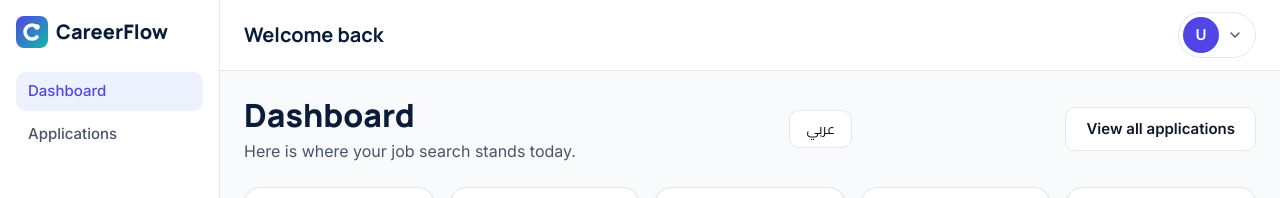
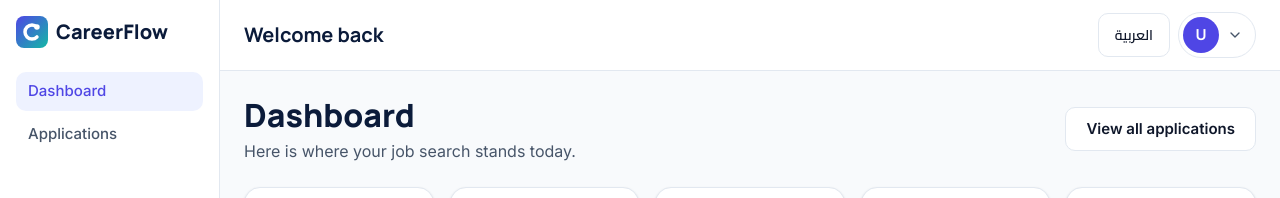
Before and after one commit to Raheeq2004/careerflow, a React (Vite) app: page /login in a window 1280 px wide. Both pictures are taken after typing "name@example.com", "Sample123" into the empty fields and a click on the button "Log in". Shown: the top 198 px of the page. Built offline with nearby package versions, Linux system fonts and the light colour scheme.

Commit message:
CF-FE-023: add language switcher component

```diff
--- a/src/components/UI/Header.jsx
+++ b/src/components/UI/Header.jsx
@@ -1,5 +1,6 @@
 import { useProfile } from "../../context/ProfileContext";//for the data from the provider
 import ProfileMenu from "./ProfileMenu";
+import LanguageSwitcher from "./LanguageSwitcher";
 
 function Header() {
   const { profile } = useProfile();
@@ -13,7 +14,10 @@ function Header() {
       <h1 className="font-heading text-lg font-bold text-navy md:text-xl">
         {firstName ? `Welcome back, ${firstName}` : "Welcome back"}
       </h1>
-      <ProfileMenu name={name} />
+      <div className="flex items-center gap-2">
+        <LanguageSwitcher />
+        <ProfileMenu name={name} />
+      </div>
     </header>
   );
 }
--- /dev/null
+++ b/src/components/UI/LanguageSwitcher.jsx
@@ -0,0 +1,21 @@
+import { useTranslation } from "react-i18next";
+
+function LanguageSwitcher({ className = "" }) {
+  const { i18n } = useTranslation(); //to read and change the language.
+  const isArabic = i18n.resolvedLanguage === "ar";
+  const nextLanguage = isArabic ? "en" : "ar"; //The language the button will switch to.
+
+  return (
+    <button
+      type="button"
+      lang={nextLanguage}
+      aria-label={isArabic ? "Switch to English" : "التبديل إلى العربية"}
+      onClick={() => i18n.changeLanguage(nextLanguage)}
+      className={`min-h-11 rounded-control border border-line bg-white px-4 text-sm font-semibold text-ink transition-colors hover:bg-page focus-visible:outline-2 focus-visible:outline-brand ${className}`}
+    >
+      {isArabic ? "English" : "العربية"}
+    </button>
+  );
+}
+
+export default LanguageSwitcher;
--- a/src/features/auth/components/AuthLayout.jsx
+++ b/src/features/auth/components/AuthLayout.jsx
@@ -1,5 +1,7 @@
 import Logo from "../../../components/UI/Logo";
 import AuthSidePanel from "./AuthSidePanel";
+
+import LanguageSwitcher from "../../../components/UI/LanguageSwitcher";
 
 function AuthLayout({
   children,
@@ -14,6 +16,9 @@ function AuthLayout({
 
       <main className="flex items-center justify-center bg-white px-4 py-10 sm:px-6">
         <div className="w-full max-w-sm">
+          <div className="mb-6 flex justify-end">
+            <LanguageSwitcher />
+          </div>
           <div className="mb-8 lg:hidden">
             <Logo tone="light" to="/" />
             <div className="mt-4 rounded-card bg-brand-gradient px-4 py-3 text-white">
--- a/src/features/dashboard/pages/Dashboard.jsx
+++ b/src/features/dashboard/pages/Dashboard.jsx
@@ -6,7 +6,9 @@ import UpcomingActions from "../components/UpcomingActions";
 import { useTranslation } from "react-i18next";
 
 function Dashboard() {
-  const { t, i18n } = useTranslation();
+     const { t } = useTranslation();
+
+
   const { applications } = useApplicationsFeature();
 
   const total = applications.length;
@@ -40,15 +42,7 @@ function Dashboard() {
           </h2>
           <p className="mt-1 text-muted">{t("dashboard.subtitle")}</p>
         </div>
-        <button
-          type="button"
-          onClick={() =>
-            i18n.changeLanguage(i18n.resolvedLanguage === "ar" ? "en" : "ar")
-          } //i18n.changeLanguage(...) switches the language.
-          className="rounded-control border border-line bg-white px-4 py-2 text-sm"
-        >
-          {i18n.resolvedLanguage === "ar" ? "EN" : "عربي"}
-        </button>
+
         <Link
           to="/app/applications"
           className="inline-flex min-h-11 items-center rounded-control border border-line bg-white px-5 text-[15px] font-semibold text-ink transition-colors hover:bg-page focus-visible:outline-2 focus-visible:outline-brand"
--- a/src/features/landing/components/Navbar.jsx
+++ b/src/features/landing/components/Navbar.jsx
@@ -4,6 +4,8 @@ import { navLinks } from "../data/navLinks";
 import Logo from "../../../components/UI/Logo";
 
 import { Link } from "react-router";
+
+import LanguageSwitcher from "../../../components/UI/LanguageSwitcher";
 
 const linkClasses = "rounded-control px-3 py-2 text-[15px] font-medium text-muted transition-colors hover:bg-brand-soft hover:text-brand";
 
@@ -29,7 +31,9 @@ const linkClasses = "rounded-control px-3 py-2 text-[15px] font-medium text-mute
           ))}
         </ul>
 
+
         <div className="flex items-center gap-3">
+          <LanguageSwitcher className="hidden sm:inline-block" />
           <LandingButton to="/login" variant="outline">
             Login
           </LandingButton>
```
